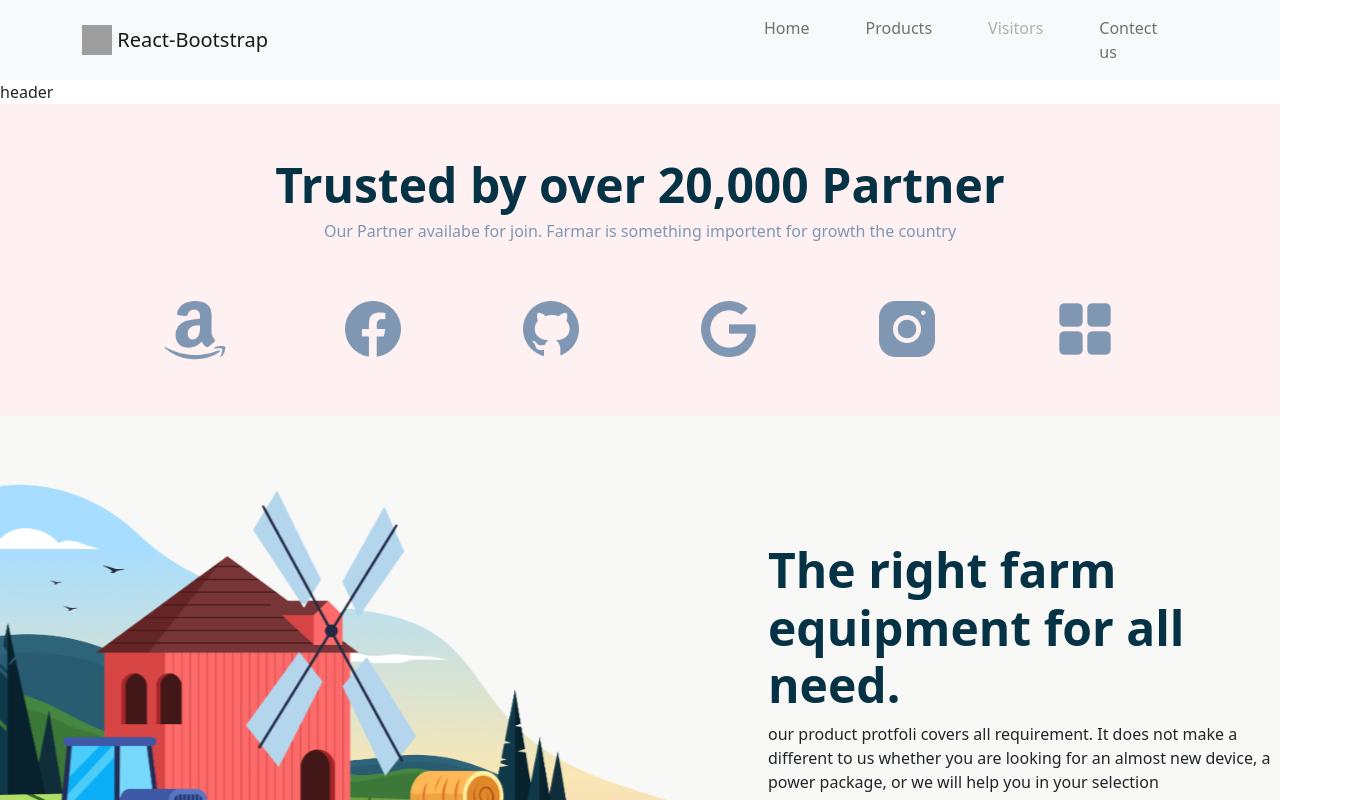
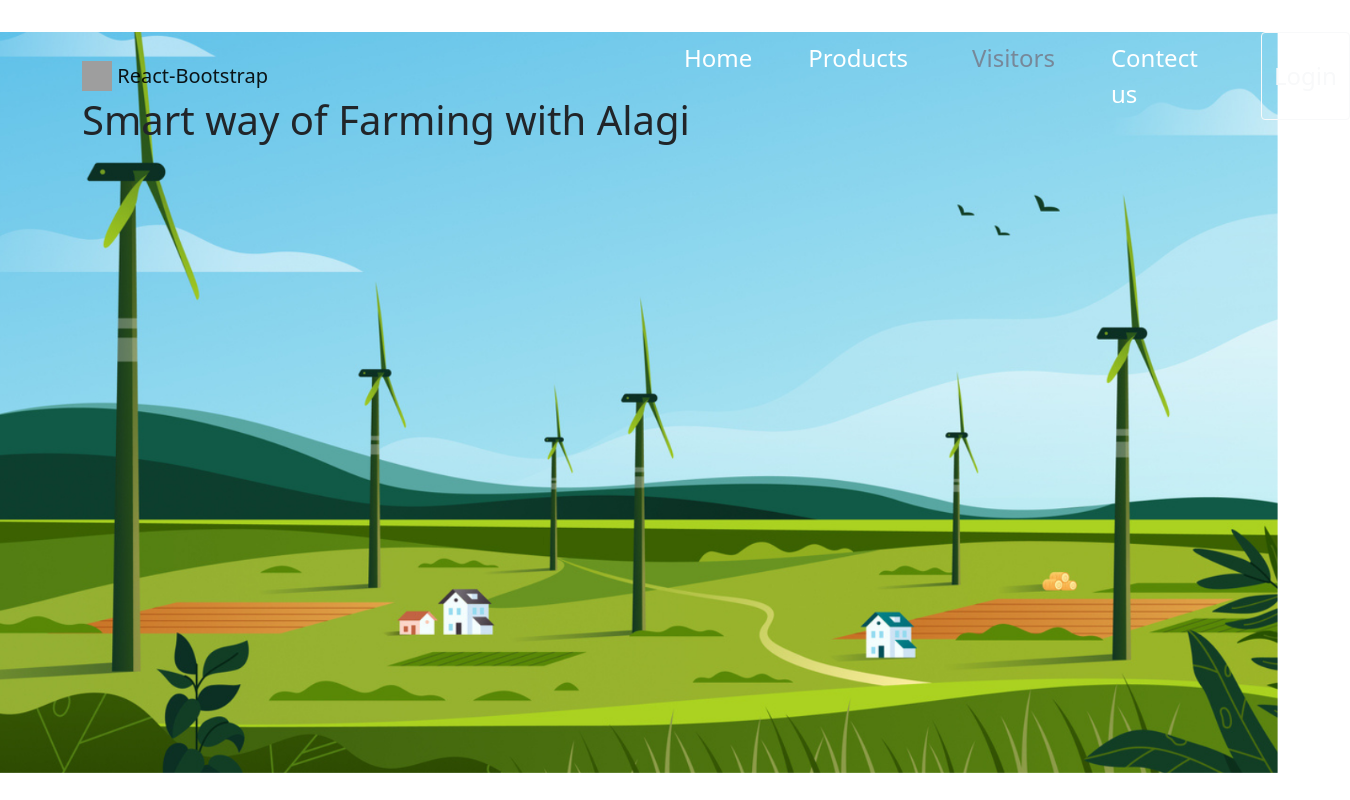
Before and after one commit to PranavShelke4/agrotech, a React (Create React App) app in the folder frontend/: page /home in a window 1280 px wide. Shown: the top 800 px of the page, 1350 px wide, since content can reach past the window. Built offline with nearby package versions, Linux system fonts and the light colour scheme; grey boxes are pictures that could not be loaded.

Commit message:
navbar done

```diff
--- a/frontend/src/component/Header/header.js
+++ /dev/null
@@ -1,9 +0,0 @@
-import React from 'react'
-
-function header() {
-  return (
-    <div>header</div>
-  )
-}
-
-export default header
--- /dev/null
+++ b/frontend/src/component/Home/Header/header.css
@@ -0,0 +1,9 @@
+.header{
+    background-image: url("../../../assets/bg.png");
+    margin-top: -6rem;
+    padding-top: 4rem;
+    height: 48.5rem;
+    background-position: center;
+    background-repeat: no-repeat;
+    background-size: cover;
+}
--- /dev/null
+++ b/frontend/src/component/Home/Header/header.js
@@ -0,0 +1,16 @@
+import React from 'react'
+import "./header.css"
+import { Container } from 'react-bootstrap';
+
+function header() {
+  return (
+    <div className='header'>
+      <Container>
+       <h1>  Smart way of
+Farming with Alagi </h1>
+      </Container>
+    </div>
+  )
+}
+
+export default header
--- a/frontend/src/component/Navbar/navbar.css
+++ b/frontend/src/component/Navbar/navbar.css
@@ -1,7 +1,39 @@
+#navBar{
+    padding-top: 2rem;
+}
+
 #nav1{
-    padding-left: 30rem;
+    padding-left: 25rem;
+    color: white;
+    font-size: 1.5rem;
 }
 
 #navLink{
     padding-left: 3rem;
+    color: white;
+    font-size: 1.5rem;
 }
+
+#navLink2{
+    margin-left: 3rem;
+    font-size: 1.5rem;
+    width: 6rem;
+}
+
+#navLink3{
+    font-size: 1.5rem;
+    color: lightslategray;
+    margin-left: 3rem;
+}
+
+#nav1:hover {
+    color: #22461a;
+}
+
+#navLink:hover {
+    color: #22461a;
+}
+
+#navLink2:hover {
+    color: #22461a;
+}
--- a/frontend/src/component/Navbar/navbar.js
+++ b/frontend/src/component/Navbar/navbar.js
@@ -5,8 +5,8 @@ import { Navbar, Nav, Container, Button } from "react-bootstrap";
 function navbar() {
   return (
     <>
-      <Navbar bg="light" expand="lg">
-        <Container>
+      <Navbar bg="none" id = "navBar" expand="lg">
+        <Container >
           <Navbar.Brand href="#home">
             <img
               alt=""
@@ -22,11 +22,11 @@ function navbar() {
             <Nav className="me-auto">
               <Nav.Link id= "nav1" href="#home">Home</Nav.Link>
               <Nav.Link id="navLink" href="#link">Products</Nav.Link>
-              <Nav.Link id="navLink" href="#link" disabled>
+              <Nav.Link id="navLink3" href="#link" disabled>
                 Visitors
               </Nav.Link>
               <Nav.Link id="navLink" href="#link">Contect us</Nav.Link>
-              <Button id="navLink" variant="outline-light">Login</Button>
+              <Button id="navLink2" variant="outline-light">Login</Button>
             </Nav>
           </Navbar.Collapse>
         </Container>
--- a/frontend/src/pages/Home.js
+++ b/frontend/src/pages/Home.js
@@ -1,6 +1,6 @@
 import React from 'react'
 import Navbar from '../component/Navbar/navbar'
-import Header from '../component/Header/header'
+import Header from '../component/Home/Header/header'
 import Footer from '../component/Footer/footer'
 import Brands from '../component/Home/Brands/brands'
 import Info from '../component/Home/Info/Info'
```
